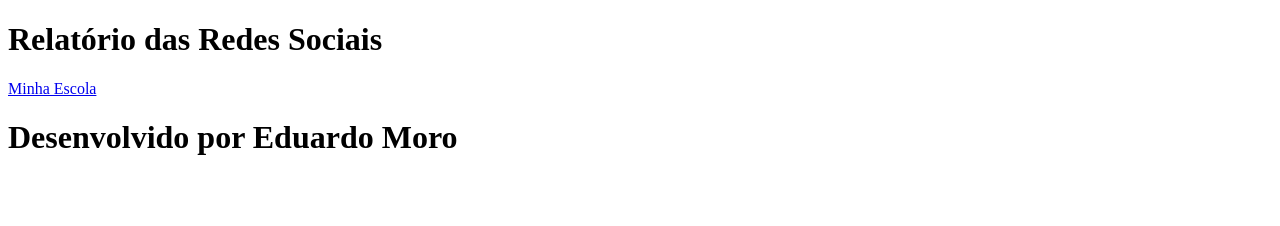
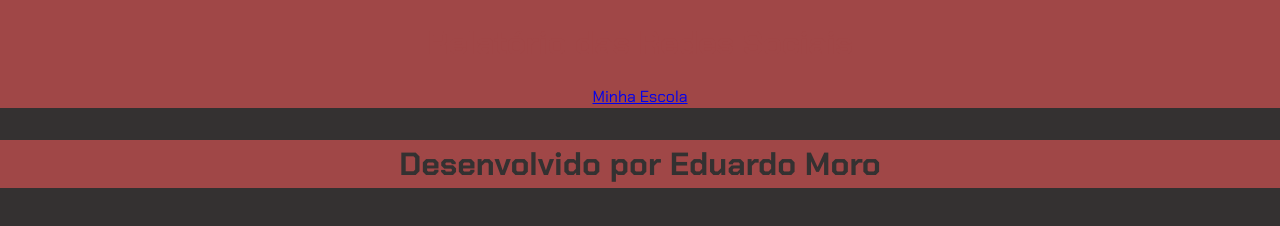
Before and after one commit to EduardoMoro1/Shrek, a plain HTML site: page shrek/index.html in a window 1280 px wide. Drawn offline with Linux system fonts and the light colour scheme.

Commit message:
hhbvhmnk mnbbn n

```diff
--- a/shrek/style.css
+++ b/shrek/style.css
@@ -1,13 +1,51 @@
 @import url('https://fonts.googleapis.com/css2?family=Chakra+Petch:ital,wght@0,300;0,400;0,500;0,600;0,700;1,300;1,400;1,500;1,600;1,700&display=swap');
 
 :root{
-    --bg-color: #1A3636;
-    --primary-color: #40534C;
-    --secondary-color: #677D6A;
-    --font-family: "Chakra Petch", sans-serif;
+    --bg-color: #343131;
+    --primary-color: #A04747;
+    --secondary-color: #D8A25E;
+    --font: "Chakra Petch", sans-serif;
 }
 
-.body{
+body {
     background-color: var(--bg-color);
+    color: var(--primary-color);
+    font-family: var(--font);
+    height: 100vh;
+    margin: 0;
+}
 
+.h1{
+    background-color: var(--bg-color);
+    font-size: 2rem;
+    font-weight: 700;
 }
+
+nav{
+    display: flex;
+    justify-content: center;
+    font-weight: 400;
+}
+
+nav a:hover {
+    text-decoration: underline;
+    transform: scale(0.90);
+    transition: transform 0.1s;
+}
+
+header {
+    background-color: var(--primary-color);
+    text-align: center;
+    padding: 1px;
+}
+
+footer {
+    display: flex;
+    align-items: center;
+    justify-content: center;
+    background-color: var(--primary-color);
+    color: var(--bg-color);
+    width: 100%;
+    height: 3rem;
+    margin-top: 2rem;
+}
```
